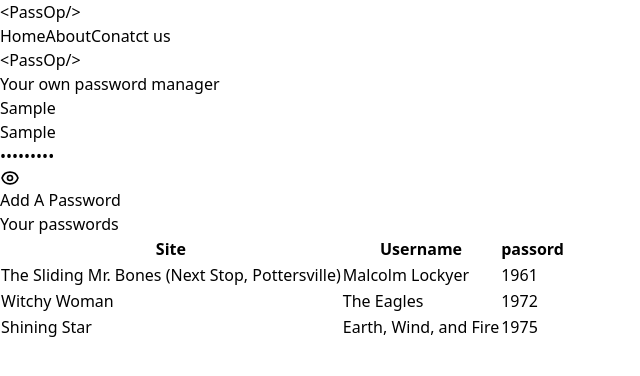
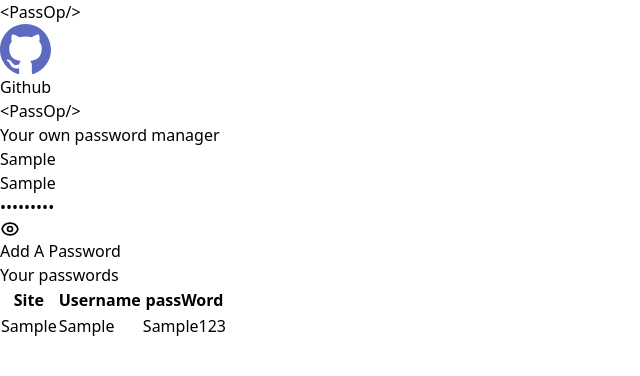
Before and after one commit to Dev-NavedAli/Password-Management-Website, a React (Vite) app in the folder passop/: page / in a window 1280 px wide. Both pictures are taken after typing "Sample", "Sample", "Sample123" into the empty fields and a click on the button "Add A Password". Shown: the top 376 px of the page, without its empty margins (0-640 px from the left). Built offline with nearby package versions, Linux system fonts and the light colour scheme; some icons are missing.

Commit message:
designing Navbar

```diff
--- a/passop/src/components/Manager.jsx
+++ b/passop/src/components/Manager.jsx
@@ -4,6 +4,7 @@
     const ref = useRef();
     const [form, setForm] = useState({ site: "", username: "", password: "" });
     const [passwordArray, setPasswordArray] = useState([])
+    const [passWord, setPassword] = useState(true)
 
 
 
@@ -18,6 +19,10 @@
             passwordArray = []
         }
     }, [])
+
+    const handleClick = ()=>{
+        setPassword(!passWord)
+    }
 
     const showPassword = () => {
         if (ref.current.src.includes("/icon/eyecross.svg")) {
@@ -37,6 +42,7 @@
     const handleChange = (e) => {
         setForm({ ...form, [e.target.name]: e.target.value });
     };
+
 
     return (
         <>
@@ -71,13 +77,13 @@
                             <input
                                 value={form.password || ''}
                                 onChange={handleChange}
-                                type="password" // Changed type to password
+                                type={passWord ? "password" : "text"} // Changed type to password
                                 placeholder='Enter password'
                                 className="rounded-full border border-green-700 w-full p-4 py-1"
                                 name='password'
                             />
                             <span className='absolute right-2 top-2 cursor-pointer' onClick={showPassword}>
-                                <img ref={ref} src="/public/icon/eye.svg" alt="eye" width={20} />
+                                <img ref={ref} src="/icon/eye.svg" alt="eye" width={20} />
                             </span>
                         </div>
                     </div>
@@ -90,7 +96,7 @@
                         >
                         </lord-icon>
                         Add A Password
-                    </button>
+                  </button>
                 </div>
                 <div className="passwords"><h2 className='font-bold text-2xl py-4 text-center'>Your passwords</h2>
                     {passwordArray.length === 0 ? <div>No password to show</div> :
@@ -99,25 +105,17 @@
                             <tr>
                                 <th className='py-2'>Site</th>
                                 <th className='py-2'>Username</th>
-                                <th className='py-2'>passord</th>
+                                <th className='py-2'>passWord</th>
                             </tr>
                         </thead>
                         <tbody className='bg-green-100'>
-                            <tr>
-                                <td className='text-center w-32 py-2 border border-white'>The Sliding Mr. Bones (Next Stop, Pottersville)</td>
-                                <td className='text-center w-32 py-2 border border-white'>Malcolm Lockyer</td>
-                                <td className='text-center w-32 py-2 border border-white'>1961</td>
+                            {passwordArray.map((item,index)=>{
+                                return <tr key={index}>
+                                <td className='text-center w-32 py-2 border border-white' ><a href={item.site} target='blank'>{item.site}</a></td>
+                                <td className='text-center w-32 py-2 border border-white'>{item.username}</td>
+                                <td className='text-center w-32 py-2 border border-white'>{item.password}</td>
                             </tr>
-                            <tr>
-                                <td className='text-center w-32 py-2 border border-white'>Witchy Woman</td>
-                                <td className='text-center w-32 py-2 border border-white'>The Eagles</td>
-                                <td className='text-center w-32 py-2 border border-white'>1972</td>
-                            </tr>
-                            <tr>
-                                <td className='text-center w-32 py-2 border border-white'>Shining Star</td>
-                                <td className='text-center w-32 py-2 border border-white'>Earth, Wind, and Fire</td>
-                                <td className='text-center w-32 py-2 border border-white'>1975</td>
-                            </tr>
+                             })}
                         </tbody>
                     </table>}
                 </div>
--- a/passop/src/components/Navbar.jsx
+++ b/passop/src/components/Navbar.jsx
@@ -6,18 +6,22 @@
       <div className="mycontainer flex  justify-between items-center px-4
       py-5 h-14 ">
         <div className='logo font-bold text-white text-2xl'>
-        <span className='text-green-700'>&lt;</span>
+          <span className='text-green-700'>&lt;</span>
           Pass
           <span className='text-green-700'>Op/&gt;</span>
 
-          </div>
-        <ul>
+        </div>
+        {/* <ul>
           <li className='flex gap-4'>
             <a href='/' className='hover:font-bold'>Home</a>
             <a href='#' className='hover:font-bold'>About</a>
             <a href='#' className='hover:font-bold'>Conatct us</a>
           </li>
-        </ul>
+        </ul> */}
+        <button className='text-white bg-green-700 my-5 rounded-md flex justify-between items-center'>
+          <img src="/icon/github.svg" alt="dd" className='invert w-10 p-1' />
+          <span className='font-bold px-2'>Github</span>
+        </button>
       </div>
     </nav>
   )
```
Also changed, not shown: passop/public/icon/github.svg (added), 1 other file (tests, documents, lock files or other folders).
